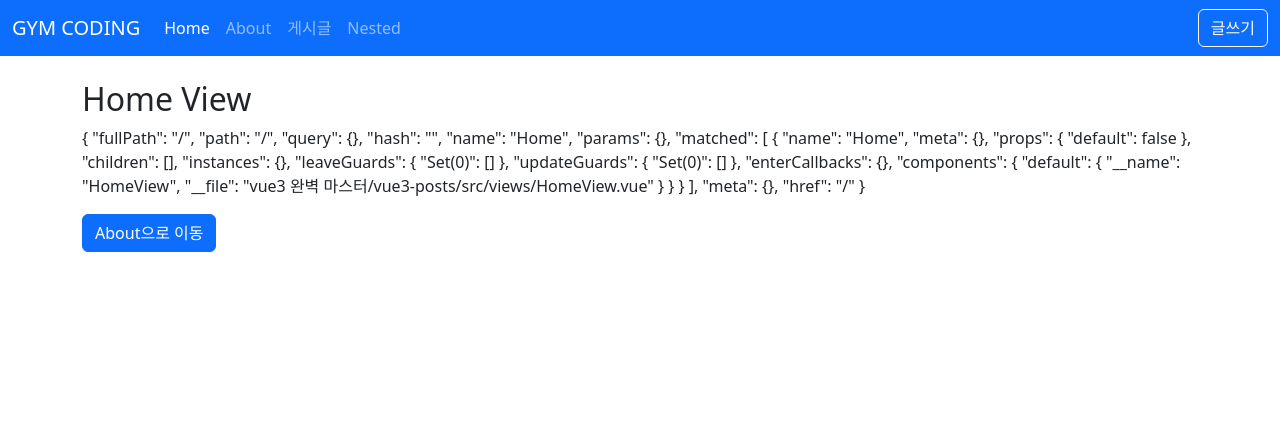
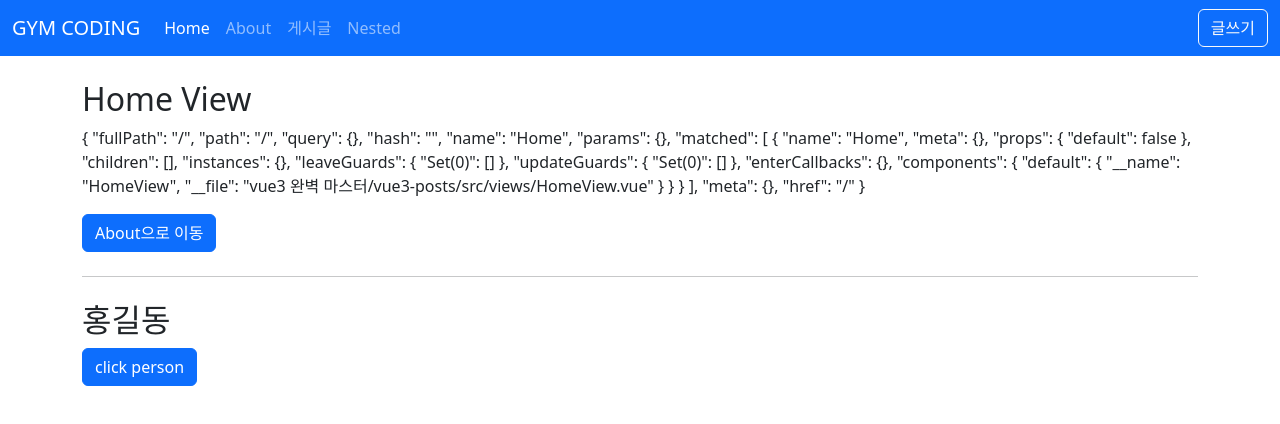
Before and after one commit to black-pepper/Vue-Study, a Vue app in the folder vue3 완벽 마스터/vue3-posts/: page / in a window 1280 px wide. Shown: the top 424 px of the page. Built offline with nearby package versions, Linux system fonts and the light colour scheme.

Commit message:
Vue3 플러그인 만들기

```diff
--- /dev/null
+++ b/vue3 완벽 마스터/vue3-posts/src/plugins/func.js
@@ -0,0 +1,4 @@
+function funcPlugins() {
+  console.log('funcPlugins')
+}
+export default funcPlugins
--- /dev/null
+++ b/vue3 완벽 마스터/vue3-posts/src/plugins/obj.js
@@ -0,0 +1,11 @@
+const objPlugins = {
+  install(app, options) {
+    console.log('objPlugins app: ', app)
+    console.log('objPlugins options: ', options)
+    // app.component() 전역 컴포넌트
+    // app.config.globalProperties 전역 애플리케이션 인스턴스에 속성 추가
+    // app.directive 커스텀 디렉티브
+    // app.provide 리소스
+  },
+}
+export default objPlugins
--- /dev/null
+++ b/vue3 완벽 마스터/vue3-posts/src/plugins/person.js
@@ -0,0 +1,13 @@
+export default {
+  install(app, options) {
+    const person = {
+      name: '짐코딩',
+      say() {
+        alert(this.name)
+      },
+      ...options,
+    }
+    app.config.globalProperties.$person = person
+    app.provide('person', person)
+  },
+}
--- a/vue3 완벽 마스터/vue3-posts/src/views/HomeView.vue
+++ b/vue3 완벽 마스터/vue3-posts/src/views/HomeView.vue
@@ -4,15 +4,31 @@
     <p>{{ $route }}</p>
     <button class="btn btn-primary" @click="goAboutPage">About으로 이동</button>
   </div>
+  <hr class="my-4" />
+  <h2>{{ $person.name }}</h2>
+  <button class="btn btn-primary" @click="person.say">click person</button>
 </template>
 
+<script>
+export default {
+  created() {
+    // console.log(this.$person.name)
+    // this.$person.say()
+  },
+}
+</script>
+
 <script setup>
+import { inject } from 'vue'
 import { useRouter } from 'vue-router'
 
 const router = useRouter()
 const goAboutPage = () => {
   router.push('/about')
 }
+
+const person = inject('person')
+console.log('person.name: ', person.name)
 </script>
 
 <style lang="scss" scoped></style>
```
Also changed, not shown: vue3 완벽 마스터/vue3-posts/src/main.js (+10 -2 lines).
